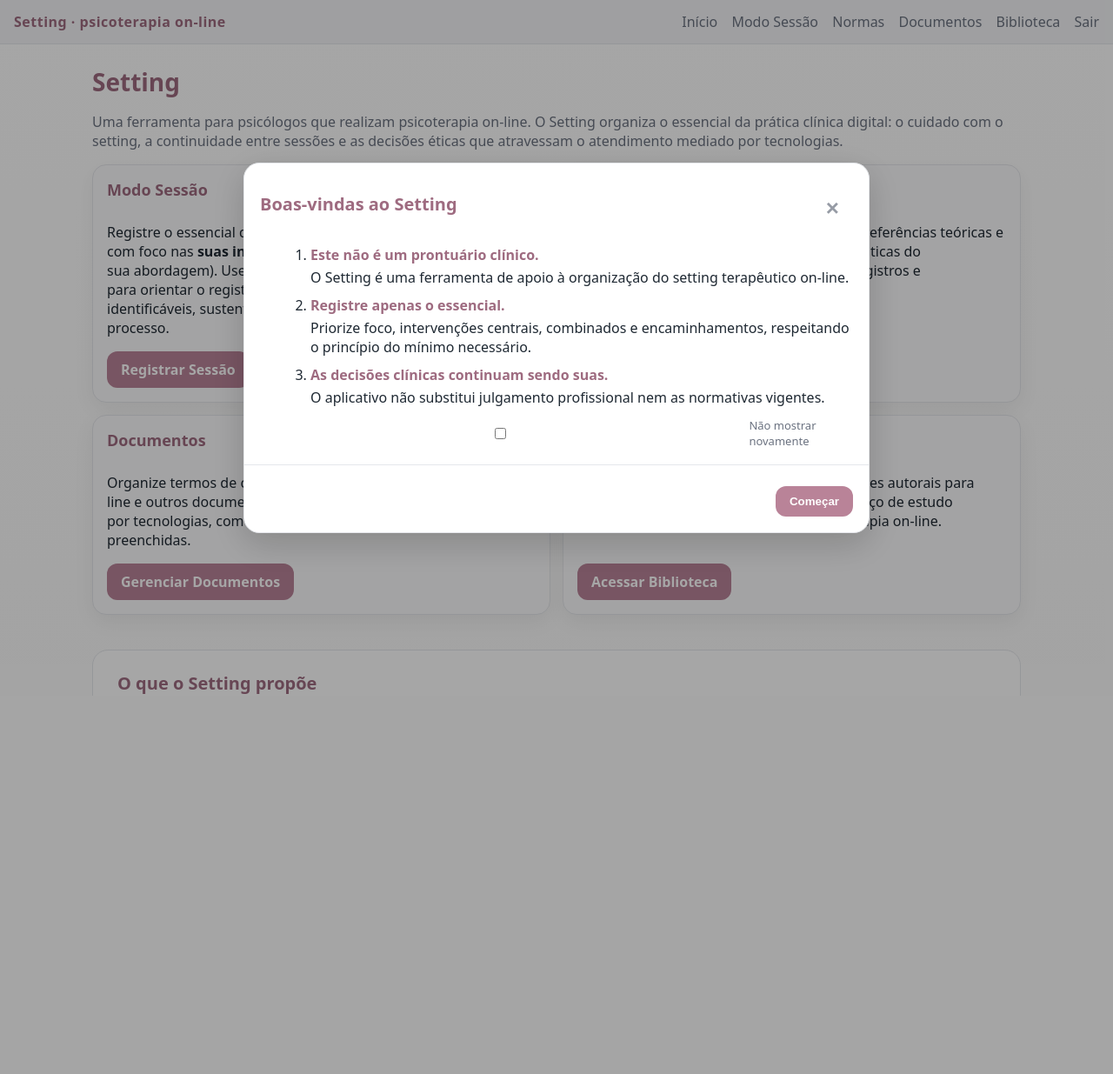
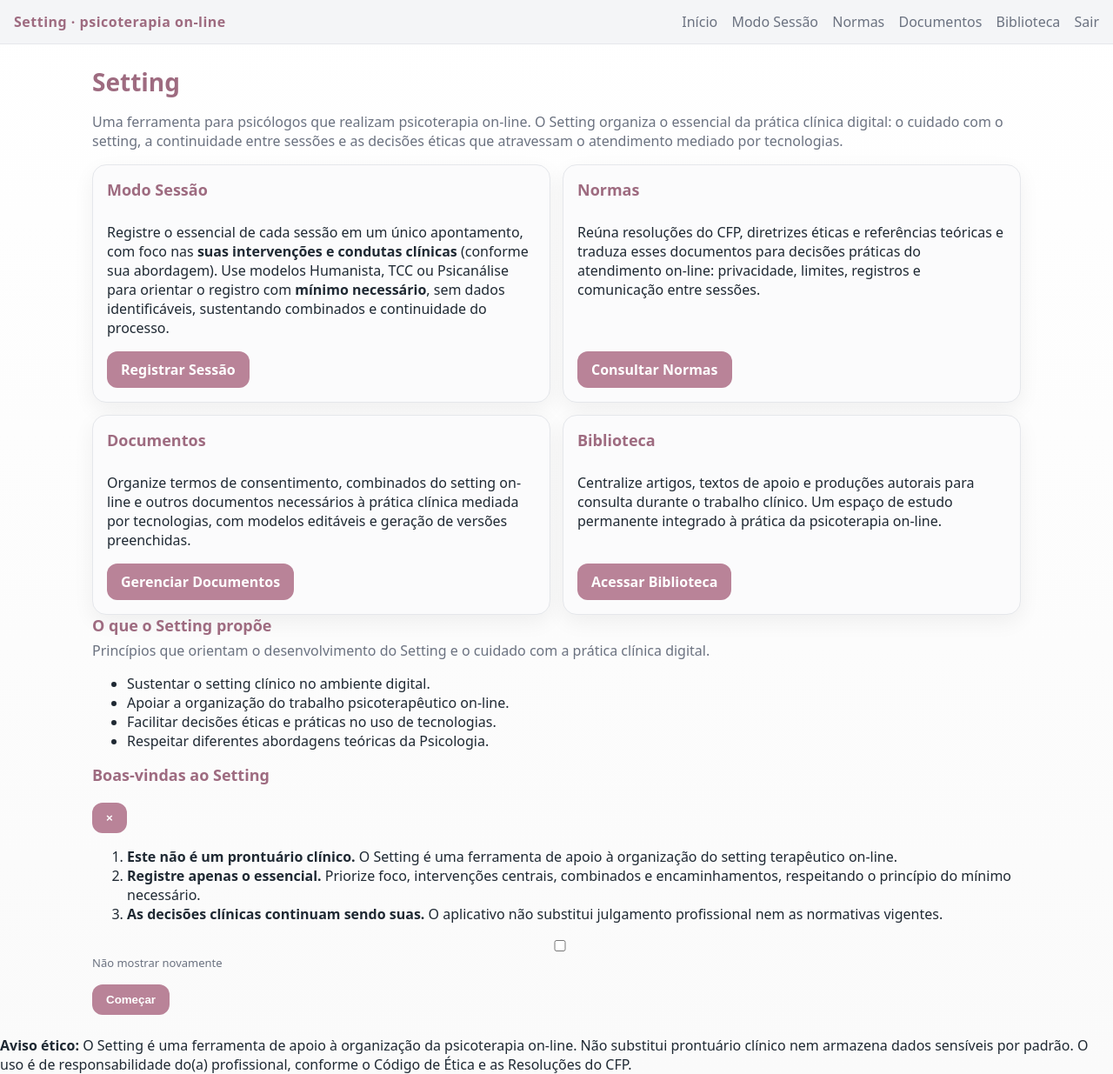
Before and after one commit to sabrinaandraderocha-cmyk/setting-psicoterapia-online, a FastAPI app: template app/templates/home.html in a window 1280 px wide. Shown: the whole page at 87% size. Before the commit the page ends 800 px from the top, so only its background shows below. Run offline with FastAPI, Linux system fonts and the light colour scheme; the template is opened without the code that fills it, so the values that code supplies are empty.

Commit message:
Update styles.css

```diff
--- a/app/static/styles.css
+++ b/app/static/styles.css
@@ -22,14 +22,7 @@
 body {
   margin: 0;
   font-family: system-ui, -apple-system, Segoe UI, Roboto, Arial, sans-serif;
-
-  /* Fundo neutro (menos rosa) */
-  background: linear-gradient(
-    180deg,
-    #ffffff 0%,
-    #fafafa 100%
-  );
-
+  background: linear-gradient(180deg, #ffffff 0%, #fafafa 100%);
   color: var(--text);
 }
 
@@ -38,9 +31,7 @@ a {
   text-decoration: none;
 }
 
-a:hover {
-  color: var(--accent);
-}
+a:hover { color: var(--accent); }
 
 .container {
   max-width: 1100px;
@@ -50,7 +41,9 @@ a:hover {
 
 .narrow { max-width: 520px; }
 
-/* Topbar */
+/* =========================
+   Topbar
+   ========================= */
 .topbar {
   display: flex;
   align-items: center;
@@ -73,11 +66,11 @@ a:hover {
   color: var(--muted);
 }
 
-.nav a:hover {
-  color: var(--accent-dark);
-}
+.nav a:hover { color: var(--accent-dark); }
 
-/* Títulos */
+/* =========================
+   Títulos
+   ========================= */
 h1 {
   font-size: 28px;
   margin: 0 0 12px;
@@ -92,7 +85,9 @@ h2 {
 
 .muted { color: var(--muted); }
 
-/* Layout */
+/* =========================
+   Layout
+   ========================= */
 .grid {
   display: grid;
   grid-template-columns: repeat(2, minmax(0, 1fr));
@@ -108,20 +103,19 @@ h2 {
   align-items: start;
 }
 
-/* Cards */
+/* =========================
+   Cards base
+   ========================= */
 .card {
   background: var(--card);
   border: 1px solid var(--border);
   border-radius: 16px;
   padding: 16px;
   box-shadow: 0 8px 24px rgba(0,0,0,.06);
-
-  /* ✅ Alinha botões no fundo do card */
   display: flex;
   flex-direction: column;
 }
 
-/* ✅ Mantém o botão sempre no final do card */
 .card .btn {
   margin-top: auto;
   align-self: flex-start;
@@ -136,33 +130,41 @@ h2 {
   border-color: #c53030;
 }
 
-/* ✅ Seção destacada (Home) – menos rosa */
-.section-highlight{
-  margin-top: 40px;
-  padding: 24px 28px;
-  background: #ffffff;
-  border: 1px solid var(--border);
-  border-radius: 18px;
+/* =========================
+   Cards editoriais (Normas)
+   ========================= */
+.card.editorial {
+  min-height: 420px;
+  display: flex;
+  flex-direction: column;
 }
 
-.section-highlight h2{
-  margin-top: 0;
-  margin-bottom: 12px;
-  font-size: 20px;
-  color: var(--accent-dark);
+.card.editorial h2 {
+  margin-bottom: 8px;
 }
 
-.section-highlight ul{
-  margin: 0;
-  padding-left: 18px;
+.card.editorial .content {
+  flex: 1;
 }
 
-.section-highlight li{
-  margin: 8px 0;
-  color: var(--text);
+.card.editorial p {
+  font-size: 14px;
+  line-height: 1.55;
 }
 
-/* Itens internos */
+.card.editorial ul {
+  padding-left: 18px;
+  margin: 6px 0 0;
+}
+
+.card.editorial li {
+  margin: 6px 0;
+  line-height: 1.6;
+}
+
+/* =========================
+   Itens internos
+   ========================= */
 .item {
   border-top: 1px solid var(--border);
   padding-top: 12px;
@@ -176,7 +178,9 @@ h2 {
   align-items: baseline;
 }
 
-/* Tags */
+/* =========================
+   Tags
+   ========================= */
 .tag {
   display: inline-block;
   padding: 4px 10px;
@@ -188,7 +192,9 @@ h2 {
   background: #fff;
 }
 
-/* Formulários */
+/* =========================
+   Formulários
+   ========================= */
 label {
   display: block;
   margin: 10px 0 6px;
@@ -216,11 +222,12 @@ textarea:focus {
 
 textarea { resize: vertical; }
 
-/* Botões */
+/* =========================
+   Botões
+   ========================= */
 button,
 .btn {
   margin-top: 10px;
-  display: inline-block;
   background: var(--accent);
   color: #ffffff;
   border: none;
@@ -237,10 +244,11 @@ button:hover,
 
 button.danger {
   background: var(--danger);
-  color: #ffffff;
 }
 
-/* Blocos de texto */
+/* =========================
+   Blocos de texto
+   ========================= */
 .pre {
   background: #ffffff;
   border: 1px solid var(--border);
@@ -250,15 +258,9 @@ button.danger {
   overflow: auto;
 }
 
-/* Rodapé */
-.footer {
-  color: var(--muted);
-  text-align: center;
-  padding: 22px 0 34px;
-  font-size: 12px;
-}
-
-/* Utilidades */
+/* =========================
+   Utilidades
+   ========================= */
 .row {
   display: flex;
   gap: 10px;
@@ -274,25 +276,26 @@ hr {
   margin: 14px 0;
 }
 
-details summary {
-  cursor: pointer;
-  color: var(--accent-dark);
-}
-
-/* Responsivo */
+/* =========================
+   Responsivo
+   ========================= */
 @media (max-width: 900px) {
   .grid, .grid2 { grid-template-columns: 1fr; }
   .nav { display: none; }
 }
 
-/* Modo Sigilo */
+/* =========================
+   Modo Sigilo
+   ========================= */
 .privacy-blur main,
 .privacy-blur header,
 .privacy-blur footer {
   filter: blur(14px);
 }
 
-/* Modo Escuro */
+/* =========================
+   Modo Escuro
+   ========================= */
 .dark-mode {
   background: #111827 !important;
   color: #e5e7eb !important;
@@ -323,156 +326,3 @@ details summary {
 }
 
 .dark-mode a { color: #d8a1b6 !important; }
-
-/* =========================
-   Onboarding (Home)
-   ========================= */
-.ob-overlay{
-  position: fixed;
-  inset: 0;
-  background: rgba(0,0,0,.35);
-  display: none;
-  align-items: center;
-  justify-content: center;
-  padding: 16px;
-  z-index: 9999;
-}
-
-.ob-modal{
-  width: min(720px, 100%);
-  background: #ffffff;
-  border-radius: 18px;
-  border: 1px solid var(--border);
-  box-shadow: 0 12px 40px rgba(0,0,0,.18);
-  overflow: hidden;
-}
-
-.ob-header{
-  display: flex;
-  align-items: center;
-  justify-content: space-between;
-  gap: 12px;
-  padding: 18px 18px 10px 18px;
-}
-
-.ob-header h2{
-  margin: 0;
-  font-size: 20px;
-  color: var(--accent-dark);
-}
-
-.ob-close{
-  border: none;
-  background: transparent;
-  font-size: 26px;
-  line-height: 1;
-  cursor: pointer;
-  opacity: .7;
-  color: var(--muted);
-}
-
-.ob-close:hover{ opacity: 1; }
-
-.ob-body{
-  padding: 0 18px 12px 18px;
-  color: var(--text);
-}
-
-.ob-steps{
-  margin: 10px 0 12px 18px;
-}
-
-.ob-steps li{
-  margin: 10px 0;
-}
-
-.ob-steps strong{
-  display: block;
-  margin-bottom: 4px;
-  color: var(--accent-dark);
-}
-
-.ob-check{
-  display: flex;
-  align-items: center;
-  gap: 10px;
-  margin-top: 10px;
-  color: var(--muted);
-}
-
-.ob-actions{
-  display: flex;
-  justify-content: flex-end;
-  padding: 14px 18px 18px 18px;
-  border-top: 1px solid var(--border);
-}
-
-/* =========================
-   Cards de Normas (mais profissionais)
-   Use: <div class="card norma"> ... </div>
-   ========================= */
-.card.norma {
-  padding: 22px 22px 18px;
-  display: flex;
-  flex-direction: column;
-  gap: 12px;
-  min-height: 420px;
-}
-
-.card.norma h2 {
-  font-size: 17px;
-  margin: 0 0 6px;
-}
-
-.card.norma p {
-  font-size: 14px;
-  line-height: 1.55;
-  margin: 0;
-}
-
-.card.norma ul {
-  padding-left: 18px;
-  margin: 6px 0 0;
-}
-
-.card.norma li {
-  margin: 6px 0;
-  font-size: 13.5px;
-}
-
-.card.norma .btn {
-  margin-top: auto;
-  align-self: flex-start;
-}
-
-/* =========================
-   Cards editoriais (Normas) — recomendado para equalizar melhor
-   Use:
-   <div class="card editorial">
-     <h2>...</h2>
-     <div class="content">...</div>
-     <a class="btn">...</a>
-   </div>
-   ========================= */
-.card.editorial {
-  min-height: 420px;
-  display: flex;
-  flex-direction: column;
-}
-
-.card.editorial h2 {
-  margin-bottom: 8px;
-}
-
-.card.editorial .content {
-  flex: 1;
-}
-
-.card.editorial ul {
-  padding-left: 18px;
-}
-
-.card.editorial li {
-  margin: 6px 0;
-  line-height: 1.6;
-}
```
